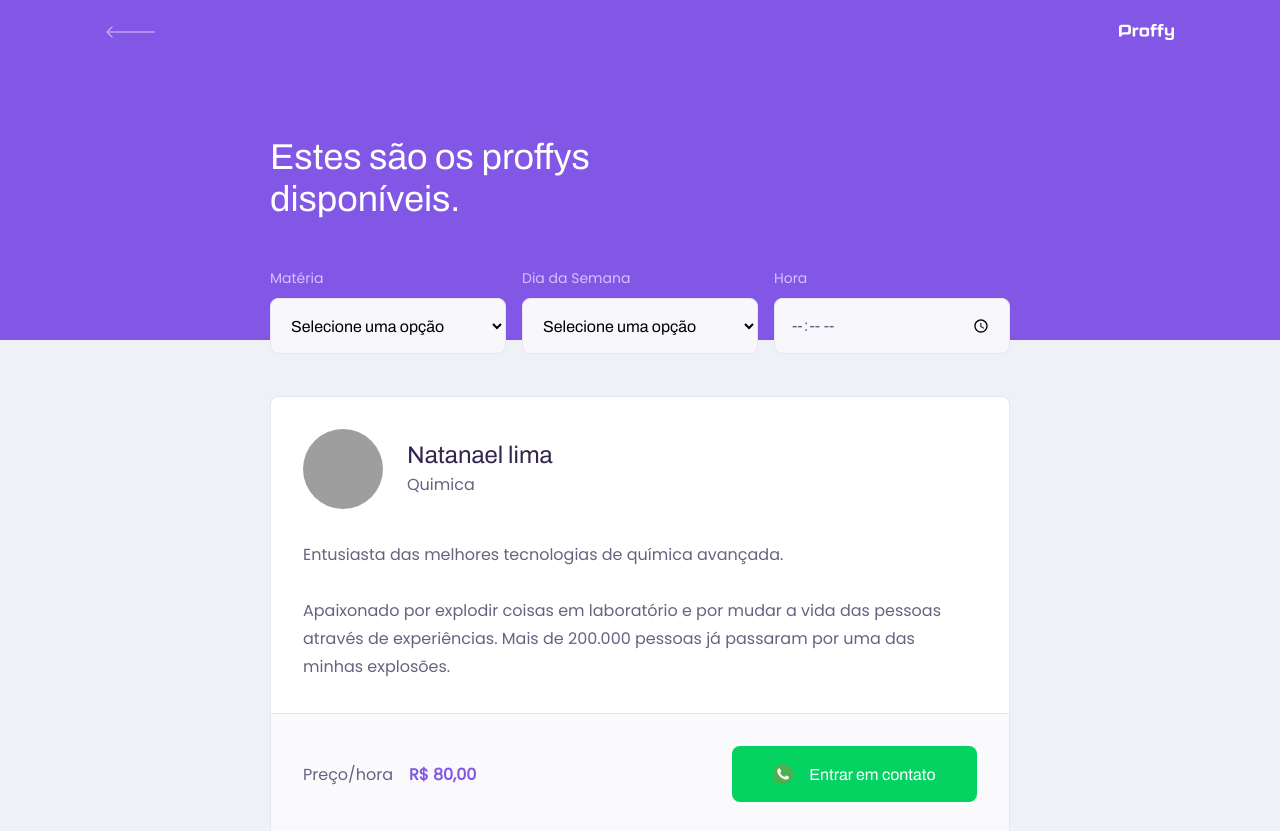
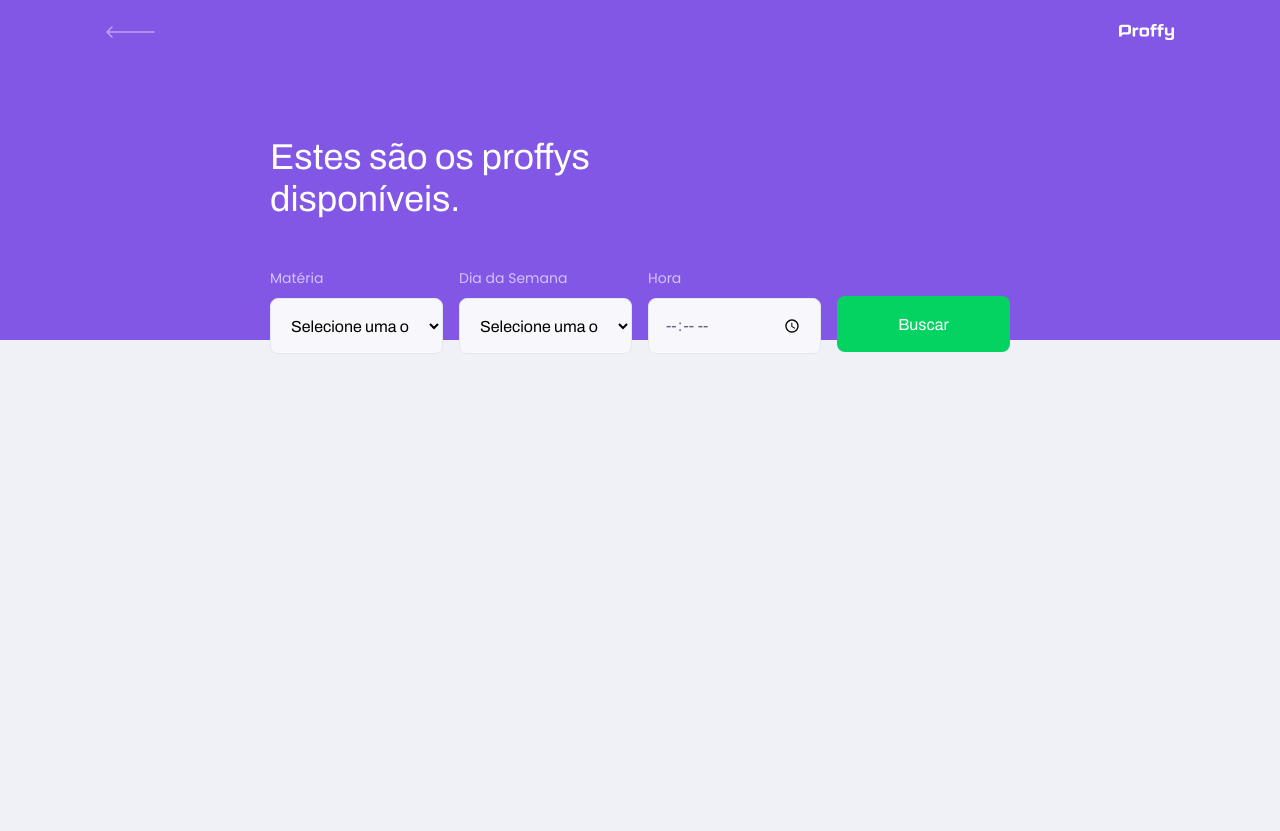
Before and after one commit to Natanaelvich/proffy-web, a React (Create React App) app: page /study in a window 1280 px wide. Shown: the top 831 px of the page. After the commit the page ends 800 px from the top, so only its background shows below. Built offline with nearby package versions, Linux system fonts and the light colour scheme; grey boxes are pictures that could not be loaded.

Commit message:
finshed mvp

```diff
--- a/src/components/TeacherItemList/index.tsx
+++ b/src/components/TeacherItemList/index.tsx
@@ -1,42 +1,60 @@
-import React from "react";
+import React from 'react';
 
-import whatsappicon from "../../assets/icons/whatsapp.svg";
+import whatsappicon from '../../assets/icons/whatsapp.svg';
 
-import "./styles.css";
+import './styles.css';
+import { api } from '../../services/api';
 
-const TeacherItemList: React.FC = () => {
+interface TeacherItemProps {
+  teacher: {
+    id: number;
+    subject: string;
+    cost: string;
+    user_id: number;
+    name: string;
+    avatar: string;
+    whatsapp: string;
+    bio: string;
+  };
+}
+
+const TeacherItemList: React.FC<TeacherItemProps> = ({
+  teacher: { id, subject, cost, user_id, name, avatar, whatsapp, bio },
+}) => {
+  async function createNewConnection() {
+    api.post('connections', {
+      user_id,
+    });
+  }
   return (
     <article className="teacher-item">
       <header>
         <img
           src="https://avatars3.githubusercontent.com/u/52014318?s=460&u=421a07220feea86f1c77c2fe365573413d010302&v=4"
-          alt="Natanael"
+          alt={name}
         />
         <div>
-          <strong>Natanael lima</strong>
-          <span>Quimica</span>
+          <strong>{name}</strong>
+          <span>{subject}</span>
         </div>
       </header>
 
-      <p>
-        Entusiasta das melhores tecnologias de química avançada.
-        <br />
-        <br />
-        Apaixonado por explodir coisas em laboratório e por mudar a vida das
-        pessoas através de experiências. Mais de 200.000 pessoas já passaram por
-        uma das minhas explosões.
-      </p>
+      <p>{bio}</p>
 
       <footer>
         <p>
           Preço/hora
-          <strong>R$ 80,00</strong>
+          <strong>R$ {cost}</strong>
         </p>
 
-        <button>
+        <a
+          target="_blanck"
+          onClick={createNewConnection}
+          href={`https://wa.me/${whatsapp}`}
+        >
           <img src={whatsappicon} alt="Entrar em contato" />
           <span>Entrar em contato</span>
-        </button>
+        </a>
       </footer>
     </article>
   );
--- a/src/components/TeacherItemList/styles.css
+++ b/src/components/TeacherItemList/styles.css
@@ -56,7 +56,7 @@
   display: block;
 }
 
-.teacher-item footer button {
+.teacher-item footer a {
   width: 20rem;
   height: 5.6rem;
   background: var(--color-secundary);
@@ -69,8 +69,9 @@
   align-items: center;
   justify-content: space-evenly;
   transition: 0.2s;
+  text-decoration: none;
 }
-.teacher-item footer button:hover {
+.teacher-item footer a:hover {
   background: var(--color-secundary-dark);
 }
 
@@ -89,13 +90,13 @@
     margin-left: 1.6rem;
   }
 
-  .teacher-item footer button {
+  .teacher-item footer a {
     width: 24.5rem;
     font-size: 1.6rem;
     justify-content: center;
   }
 
-  .teacher-item footer button img {
+  .teacher-item footer a img {
     margin-right: 1.6rem;
   }
 }
--- a/src/pages/TeacherForm/index.tsx
+++ b/src/pages/TeacherForm/index.tsx
@@ -1,4 +1,5 @@
 import React, { useState, FormEvent } from 'react';
+import { useHistory } from 'react-router-dom';
 import PageHeader from '../../components/PageHeader';
 import './styles.css';
 
@@ -7,7 +8,6 @@ import warningIcon from '../../assets/icons/warning.svg';
 import TextArea from '../../components/TextArea';
 import Select from '../../components/Select';
 import { api } from '../../services/api';
-import { useHistory } from 'react-router-dom';
 
 interface ScheduleItem {
   week_day: number;
--- a/src/pages/TeacherList/index.tsx
+++ b/src/pages/TeacherList/index.tsx
@@ -1,17 +1,57 @@
-import React from 'react';
+import React, { useState, FormEvent } from 'react';
 
 import './styles.css';
 import PageHeader from '../../components/PageHeader';
 import TeacherItemList from '../../components/TeacherItemList';
 import Input from '../../components/Input';
 import Select from '../../components/Select';
+import { api } from '../../services/api';
+
+interface TeacherItem {
+  id: number;
+  subject: string;
+  cost: string;
+  user_id: number;
+  name: string;
+  avatar: string;
+  whatsapp: string;
+  bio: string;
+}
 
 const TeacherList: React.FC = () => {
+  const [loading, setLoading] = useState(false);
+  const [subject, setSubject] = useState('');
+  const [time, setTime] = useState('');
+  const [weekDay, setWeekDay] = useState('');
+  const [teachers, setTeachers] = useState<TeacherItem[]>([]);
+
+  async function searchTeachers(e: FormEvent) {
+    e.preventDefault();
+
+    try {
+      setLoading(true);
+      const response = await api.get('classes', {
+        params: {
+          subject,
+          week_day: weekDay,
+          time,
+        },
+      });
+
+      setLoading(false);
+      setTeachers(response.data);
+    } catch (error) {
+      setLoading(false);
+    }
+  }
+
   return (
     <div id="page-teacher-list" className="container">
       <PageHeader title="Estes são os proffys disponíveis.">
-        <form id="search-teachers">
+        <form id="search-teachers" onSubmit={searchTeachers}>
           <Select
+            onChange={(text) => setSubject(text.target.value)}
+            value={subject}
             options={[
               { value: 'Artes', label: 'Artes' },
               { value: 'Biologia', label: 'Biologia' },
@@ -25,6 +65,8 @@ const TeacherList: React.FC = () => {
             label="Matéria"
           />
           <Select
+            onChange={(text) => setWeekDay(text.target.value)}
+            value={weekDay}
             options={[
               { value: '0', label: 'Domingo' },
               { value: '1', label: 'Segunda' },
@@ -37,16 +79,21 @@ const TeacherList: React.FC = () => {
             name="week-day"
             label="Dia da Semana"
           />
-          <Input name="time" type="time" label="Hora" />
+          <Input
+            onChange={(text) => setTime(text.target.value)}
+            value={time}
+            name="time"
+            type="time"
+            label="Hora"
+          />
+          <button type="submit">{loading ? '...' : 'Buscar'}</button>
         </form>
       </PageHeader>
 
       <main>
-        <TeacherItemList />
-        <TeacherItemList />
-        <TeacherItemList />
-        <TeacherItemList />
-        <TeacherItemList />
+        {teachers.map((t) => (
+          <TeacherItemList key={t.id} teacher={t} />
+        ))}
       </main>
     </div>
   );
--- a/src/pages/TeacherList/styles.css
+++ b/src/pages/TeacherList/styles.css
@@ -9,6 +9,27 @@
 
 #search-teachers label {
   color: var(--color-text-in-primary);
+}
+
+#search-teachers button {
+  width: 100%;
+  height: 5.6rem;
+  background: var(--color-secundary);
+  color: var(--color-button-text);
+  border: 0;
+  border-radius: 0.8rem;
+  cursor: pointer;
+  font: 700 1.6rem Archivo;
+  display: flex;
+  align-items: center;
+  justify-content: center;
+  text-decoration: none;
+  transition: background-color 0.2s;
+  margin-top: 3.6rem;
+}
+
+#search-teachers button:hover {
+  background-color: var(--color-secundary-dark);
 }
 
 #search-teachers .input-block {
@@ -59,10 +80,13 @@
 
   #search-teachers {
     display: grid;
-    grid-template-columns: repeat(3, 1fr);
+    grid-template-columns: repeat(4, 1fr);
     column-gap: 16px;
     position: absolute;
     bottom: -28px;
+  }
+  #search-teachers button {
+    margin-top: 4.5rem;
   }
   #search-teachers .input-block + .input-block {
     margin: 0;
```
